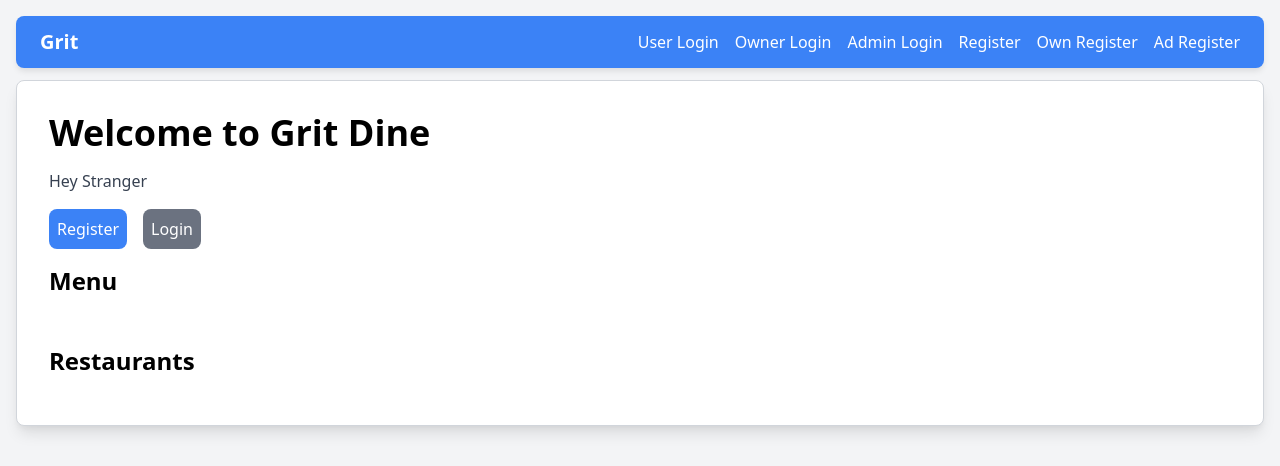
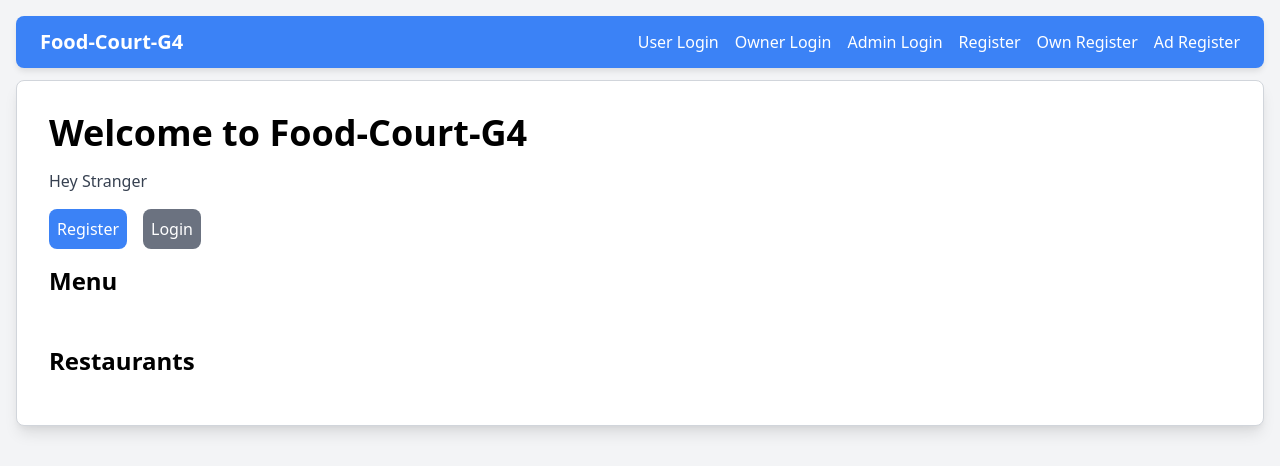
Before and after one commit to The-Grit-Agencies/food-court-g4, a Python web app: template templates/home.html in a window 1280 px wide. Shown: the top 466 px of the page. Run offline with Jinja, Linux system fonts and the light colour scheme; the template is opened without the code that fills it, so the values that code supplies are empty.

```diff
--- a/templates/base1.html
+++ b/templates/base1.html
@@ -3,7 +3,7 @@
 <head>
     <meta charset="UTF-8">
     <meta name="viewport" content="width=device-width, initial-scale=1.0">
-    <title>{% block title %}Grit Dine{% endblock %}</title>
+    <title>{% block title %}Welcome to Food-Court-G4{% endblock %}</title>
     <link href="https://cdn.jsdelivr.net/npm/tailwindcss@2.2.19/dist/tailwind.min.css" rel="stylesheet">
     <style>
         .header {
@@ -40,7 +40,7 @@
             {% if current_user.is_authenticated and current_user.role == 'owner' %}
                 {{ current_user.restaurant.name }}
             {% else %}
-                Grit
+           Food-Court-G4
             {% endif %}
         </a>
 
--- a/templates/home.html
+++ b/templates/home.html
@@ -2,7 +2,7 @@
 {% block title %}Home{% endblock %}
 {% block content %}
 <div class="bg-white p-8 border border-gray-300 rounded-lg shadow-lg">
-    <h1 class="text-4xl font-bold mb-4">Welcome to Grit Dine</h1>
+    <h1 class="text-4xl font-bold mb-4">Welcome to Food-Court-G4</h1>
     <p class="text-gray-700 mb-4">Hey Stranger</p>
     <div class="flex space-x-4 mb-4">
         <a href="{{ url_for('main.register') }}" class="w-full md:w-auto p-2 bg-blue-500 text-white rounded-lg">Register</a>
```
Also changed, not shown: templates/base.html (+2 -9 lines).
